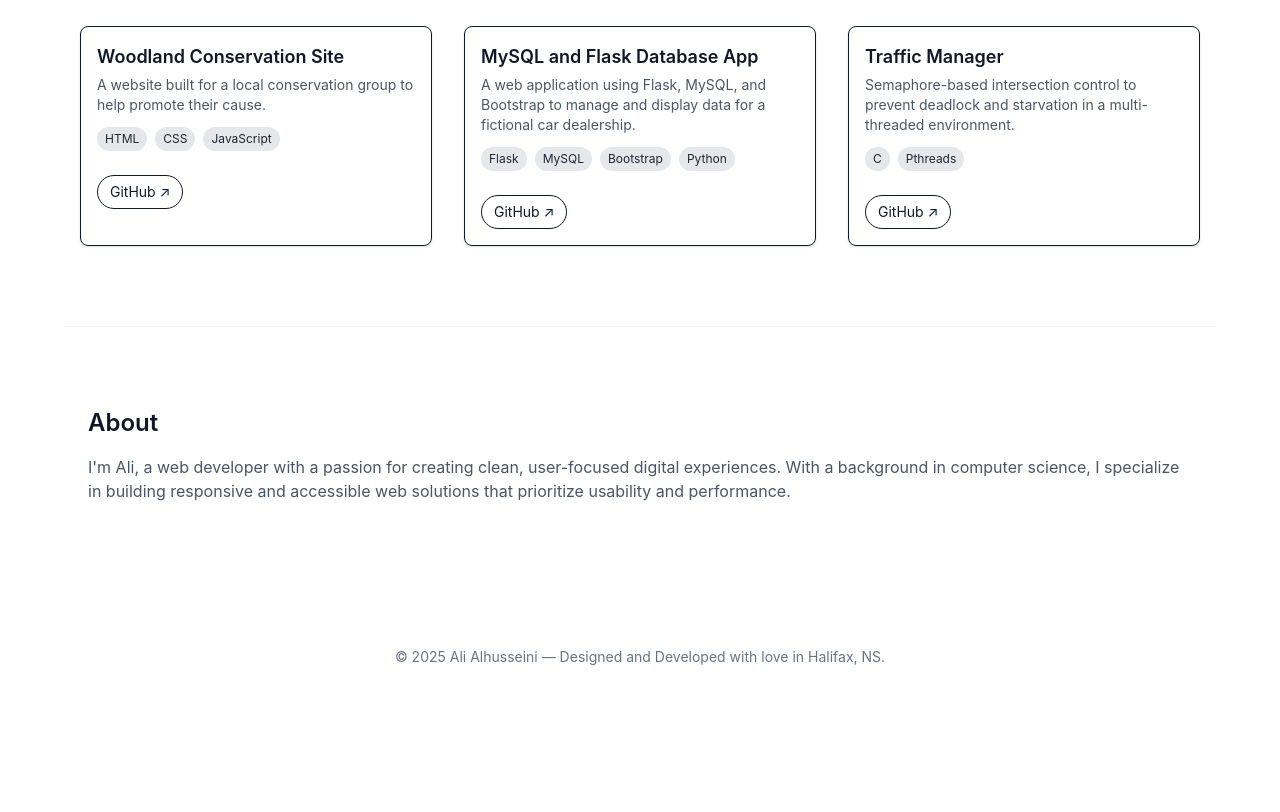
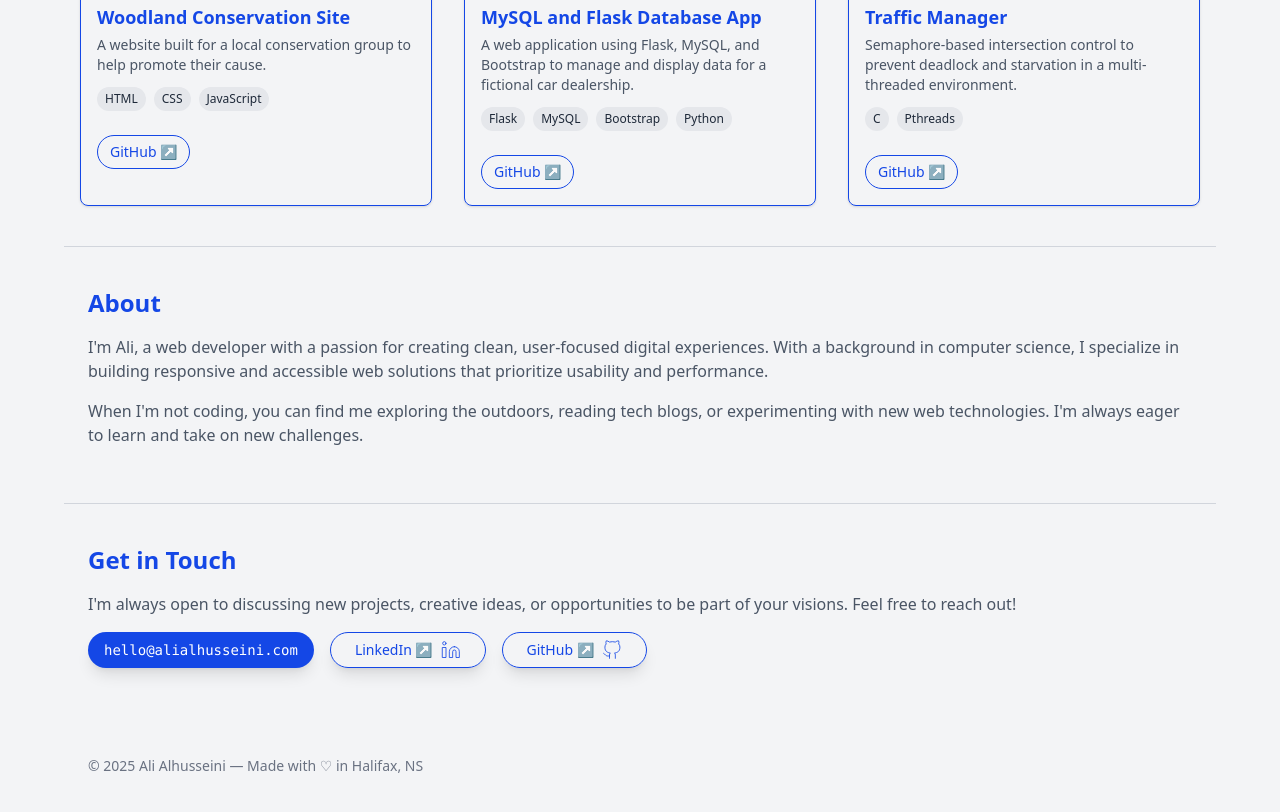
Before and after one commit to ali-alhusseini/ali-alhusseini, a website built with Vite: page index.html in a window 1280 px wide. Shown: the part 1174-1986 px from the top of the page. Before the commit the page ends 1889 px from the top, so only its background shows below. Built offline with nearby package versions, Linux system fonts and the light colour scheme.

Commit message:
Add contact section

```diff
--- a/index.html
+++ b/index.html
@@ -8,7 +8,7 @@
   <title>Ali Alhusseini - Web Developer</title>
 </head>
 
-<body class="antialiased text-gray-900 bg-white">
+<body class="antialiased text-blue-700 bg-gray-100">
   <!-- navigation bar -->
   <header id="top" class="fixed inset-x-0 top-4 z-40">
     <nav id="nav"
@@ -20,8 +20,6 @@
         <a href="#contact" class="nav-link">Contact</a>
       </div>
       <div class="flex items-center gap-3">
-        <button id="themeToggle" aria-label="Toggle dark mode"
-          class="rounded-full p-2 hover:bg-gray-100 transition">🌓</button>
         <button onclick="document.getElementById('contact').scrollIntoView({behavior:'smooth'})"
           class="hidden md:inline-block px-4 py-2 rounded-full border border-gray-200 text-sm">Say hello</button>
         <button class="md:hidden ml-2" id="menuBtn">☰</button>
@@ -34,23 +32,19 @@
     <h1 class="text-4xl md:text-4xl font-semibold mb-4" data-i18n="hero.title">Developing and designing clean,
       user-focused digital experiences.
     </h1>
-    <p class="text-sm md:text-lg max-w-xl" data-i18n="hero.subtitle">I'm a computer science graduate with a passion for
+    <p class="text-sm md:text-lg max-w-xl font-serif" data-i18n="hero.subtitle">I'm a computer science graduate with a
+      passion for
       creating
       responsive, accessible web solutions that feel effortless.</p>
     <div class="mt-4 flex gap-3 items-center">
       <a href=""
-        class="inline-flex items-center gap-2 px-4 py-2 rounded-full bg-gray-800 text-white text-sm shadow-lg">Resume
+        class="inline-flex items-center gap-2 px-4 py-2 rounded-full bg-blue-700 text-white text-sm shadow-lg">Resume
         ↓</a>
-      <a href="https://github.com/ali-alhusseini/" rel="nonreferrer noopener" target="_blank"
-        class="inline-flex items-center gap-2 px-6 py-1.5 border rounded-full text-sm shadow-lg">GitHub ↗</a>
-      <a href="https://www.linkedin.com/in/ali-alhusseini/" rel="nonreferrer noopener" target="_blank"
-        rel="nonopener nonreferrer"
-        class="inline-flex items-center gap-2 px-6 py-1.5 border rounded-full text-sm shadow-lg">LinkedIn ↗</a>
     </div>
   </section>
 
   <!-- projects section -->
-  <section id="work" class="mx-auto max-w-6xl px-4 py-20">
+  <section id="work" class="mx-auto max-w-6xl px-4 py-10">
     <h2 class="text-2xl font-semibold mb-4" data-i18n="work.title">Recent Work</h2>
     <p class="mb-4 text-gray-600">A selection of projects I have done over the years, some as part of my Computer
       Science degree, others to master new skills.</p>
@@ -61,7 +55,7 @@
           <p class="text-sm text-gray-600 mb-3 project-desc"></p>
           <div class="project-tech flex flex-wrap mb-4"></div>
           <div class="flex gap-2">
-            <a class="project-link inline-flex items-center gap-2 px-3 py-1.5 border rounded-full text-sm hover:bg-gray-800 hover:text-gray-50"
+            <a class="project-link inline-flex items-center gap-2 px-3 py-1.5 border rounded-full text-sm hover:bg-blue-700 hover:text-gray-50"
               target="_blank" rel="noopener noreferrer">View ↗</a>
           </div>
         </article>
@@ -70,16 +64,56 @@
   </section>
 
   <!-- about section -->
-  <section id="about" class="mx-auto max-w-6xl px-6 py-20 border-t border-gray-100">
+  <section id="about" class="mx-auto max-w-6xl px-6 py-10 border-t border-gray-300">
     <h2 class="text-2xl font-semibold mb-4" data-i18n="about.title">About</h2>
     <p class="mb-4 text-gray-600" data-i18n="about.content">I'm Ali, a web developer with a passion for creating clean,
       user-focused digital experiences. With a background in computer science, I specialize in building responsive and
       accessible web solutions that prioritize usability and performance.</p>
+    <p class="mb-4 text-gray-600" data-i18n="about.content2">When I'm not coding, you can find me exploring the
+      outdoors,
+      reading tech blogs, or experimenting with new web technologies. I'm always eager to learn and take on new
+      challenges.</p>
+  </section>
+
+  <!-- contact section -->
+  <section id="contact" class="mx-auto max-w-6xl px-6 py-10 border-t border-gray-300">
+    <h2 class="text-2xl font-semibold mb-4" data-i18n="contact.title">Get in Touch</h2>
+    <p class="mb-4 text-gray-600" data-i18n="contact.content">I'm always open to discussing new projects, creative
+      ideas, or opportunities to be part of your visions. Feel free to reach out! </p>
+    <div class="flex flex-col md:flex-row gap-4">
+      <a class="inline-flex items-center gap-2 px-4 py-2 rounded-full bg-blue-700 text-white text-sm shadow-lg font-mono"
+        href="&#109;&#097;&#105;&#108;&#116;&#111;&#58;&#104;&#101;&#108;&#108;&#111;&#64;&#97;&#108;&#105;&#97;&#108;&#104;&#117;&#115;&#115;&#101;&#105;&#110;&#105;&#46;&#99;&#111;&#109;">
+        &#104;&#101;&#108;&#108;&#111;&#64;&#97;&#108;&#105;&#97;&#108;&#104;&#117;&#115;&#115;&#101;&#105;&#110;&#105;&#46;&#99;&#111;&#109;
+      </a>
+      <a href="https://www.linkedin.com/in/ali-alhusseini/" rel="nonreferrer noopener" target="_blank"
+        rel="nonopener nonreferrer"
+        class="inline-flex items-center justify-between gap-2 px-6 py-1.5 border rounded-full text-sm shadow-lg">
+        <span>LinkedIn ↗</span>
+        <svg xmlns="http://www.w3.org/2000/svg" width="20" height="20" viewBox="0 0 24 24" fill="none"
+          stroke="currentColor" stroke-width="1" stroke-linecap="round" stroke-linejoin="round">
+          <path d="M16 8a6 6 0 0 1 6 6v7h-4v-7a2 2 0 0 0-2-2 2 2 0 0 0-2 2v7h-4v-7a6 6 0 0 1 6-6z"></path>
+          <rect x="2" y="9" width="4" height="12"></rect>
+          <circle cx="4" cy="4" r="2"></circle>
+        </svg>
+      </a>
+      <a href="https://github.com/ali-alhusseini/" rel="nonreferrer noopener" target="_blank"
+        class="inline-flex items-center justify-between gap-2 px-6 py-1.5 border rounded-full text-sm shadow-lg">
+        <span>GitHub ↗</span>
+        <svg xmlns="http://www.w3.org/2000/svg" width="20" height="20" viewBox="0 0 24 24" fill="none"
+          stroke="currentColor" stroke-width="1" stroke-linecap="round" stroke-linejoin="round">
+          <path
+            d="M9 19c-5 1.5-5-2.5-7-3m14 6v-3.87a3.37 3.37 0 0 0-.94-2.61c3.14-.35 6.44-1.54 6.44-7A5.44 5.44 0 0
+             0 20 4.77 5.07 5.07 0 0 0 19.91 1S18.73.65 16 2.48a13.38 13.38 0 0 0-7 0C6.27.65 5.09 1 5.09 1A5.07
+             5.07 0 0 0 5 4.77a5.44 5.44 0 0 0-1.5 3.78c0 5.42 3.3 6.61 6.44 7A3.37 3.37 0 0 0 9 18.13V22">
+          </path>
+        </svg>
+      </a>
+    </div>
   </section>
 
   <!-- footer -->
-  <footer class="mx-auto max-w-6xl px-6 py-12 text-center text-sm text-gray-500">
-    <div>© <span id="year"></span> Ali Alhusseini — Designed and Developed with love in Halifax, NS.</div>
+  <footer class="mx-auto max-w-6xl px-6 py-12 text-sm text-gray-500">
+    <div>© <span id="year"></span> Ali Alhusseini — Made with ♡ in Halifax, NS</div>
   </footer>
   <script type="module" src="/src/main.js"></script>
 </body>
--- a/src/main.js
+++ b/src/main.js
@@ -20,22 +20,6 @@ const io = new IntersectionObserver((entries) => {
 }, { threshold: 0.12 });
 document.querySelectorAll('.reveal').forEach(el => io.observe(el));
 
-// simple dark mode toggle
-const themeToggle = document.getElementById('themeToggle');
-const prefersDark = window.matchMedia && window.matchMedia('(prefers-color-scheme: dark)').matches;
-if (prefersDark) document.documentElement.classList.add('dark');
-
-themeToggle.addEventListener('click', () => {
-  document.documentElement.classList.toggle('dark');
-  if (document.documentElement.classList.contains('dark')) {
-    document.body.classList.remove('bg-white');
-    document.body.classList.add('bg-gray-950', 'text-white');
-  } else {
-    document.body.classList.remove('bg-gray-950', 'text-white');
-    document.body.classList.add('bg-white', 'text-gray-900');
-  }
-});
-
 // mobile menu (very small example)
 const menuBtn = document.getElementById('menuBtn');
 menuBtn.addEventListener('click', () => {
--- a/src/style.css
+++ b/src/style.css
@@ -1,8 +1,4 @@
 @import "tailwindcss";
-
-html {
-  font-family: -apple-system, BlinkMacSystemFont, 'Segoe UI', Roboto, 'Helvetica Neue', Arial;
-}
 
 /* Simple reveal animations */
 .reveal {
```
